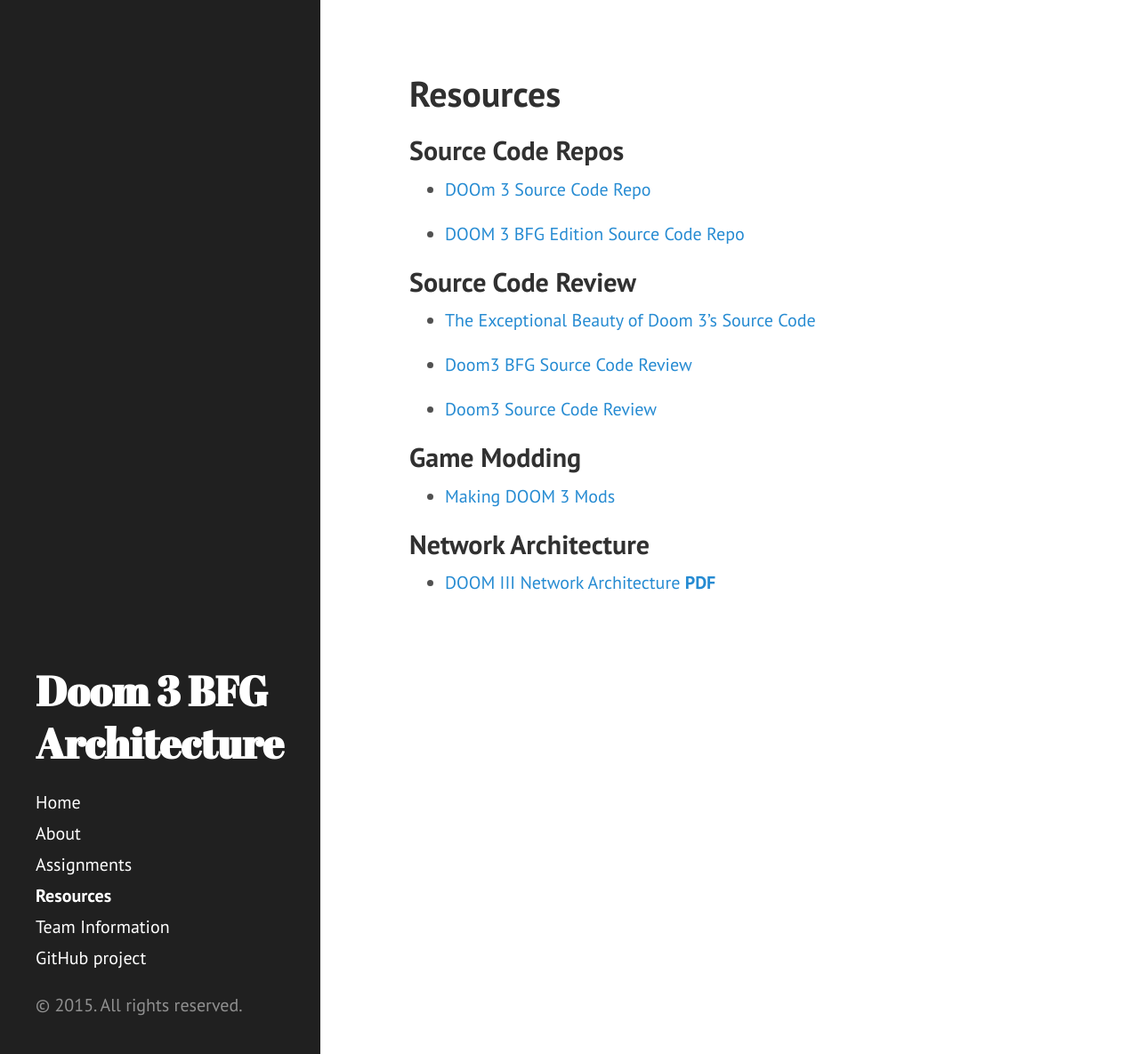
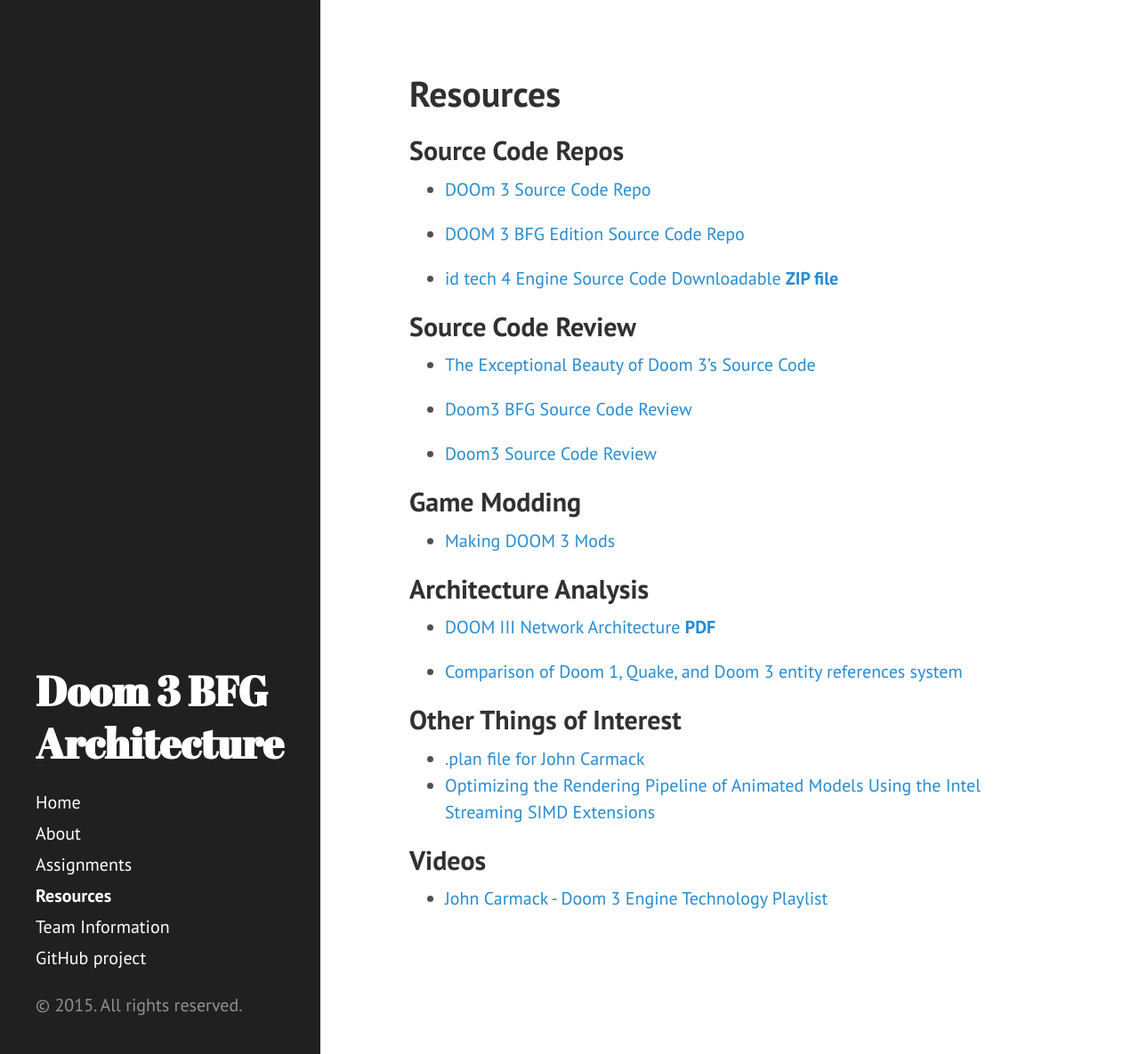
Before and after one commit to Yohanna/Doom-3-BFG-Architecture, a Jekyll site: the page built from resources.md, in a window 1280 px wide and 1185 px high. Shown: the whole window at 89% size. Built offline with Jekyll 4.4.1, drawn with Linux system fonts in a browser that asks for light colours; Markdown is read by kramdown in place of the engine named in the settings.

Commit message:
Added resources from Links.docx

```diff
--- a/resources.md
+++ b/resources.md
@@ -9,6 +9,7 @@
 
 * [DOOM 3 BFG Edition Source Code Repo](https://github.com/id-Software/DOOM-3-BFG)
 
+* [id tech 4 Engine Source Code Downloadable **ZIP file**](ftp://ftp.idsoftware.com/idstuff/source/idtech4-doom3-source-GPL.zip)
 
 ## Source Code Review
 
@@ -23,6 +24,17 @@
 * [Making DOOM 3 Mods](https://www.iddevnet.com/doom3/)
 
 
-## Network Architecture
+## Architecture Analysis
 
 * [DOOM III Network Architecture **PDF**](http://mrelusive.com/publications/papers/The-DOOM-III-Network-Architecture.pdf)
+
+* [Comparison of Doom 1, Quake, and Doom 3 entity references system](http://blog.noctua-software.com/entity-references.html)
+
+
+## Other Things of Interest
+
+* [.plan file for John Carmack](http://www.bluesnews.com/cgi-bin/finger.pl?id=1&time=20020211165445)
+* [Optimizing the Rendering Pipeline of Animated Models Using the Intel Streaming SIMD Extensions](https://software.intel.com/en-us/articles/optimizing-the-rendering-pipeline-of-animated-models-using-the-intel-streaming-simd-extensions/)
+
+## Videos
+* [John Carmack - Doom 3 Engine Technology Playlist](https://www.youtube.com/playlist?list=PL8F4B4288E352396F)
```
